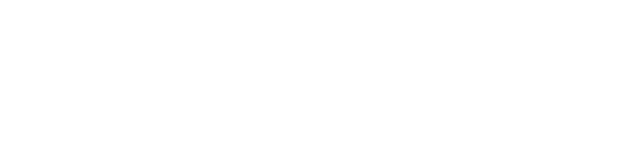
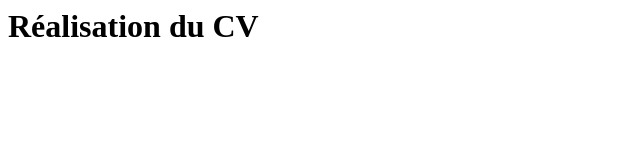
Before and after one commit to DestineBehanzin/git-mon-cv, a plain HTML site: page index.html in a window 1280 px wide. Shown: the whole page, without its empty margins (0-640 px from the left). Drawn offline with Linux system fonts and the light colour scheme.

Commit message:
mise en place de la section titre

```diff
--- a/index.html
+++ b/index.html
@@ -7,6 +7,8 @@
     <link rel="stylesheet" href="style.css">
 </head>
 <body>
-
+    <div>
+        <h1> Réalisation du CV</h1>
+    </div>
 </body>
 </html>
```
